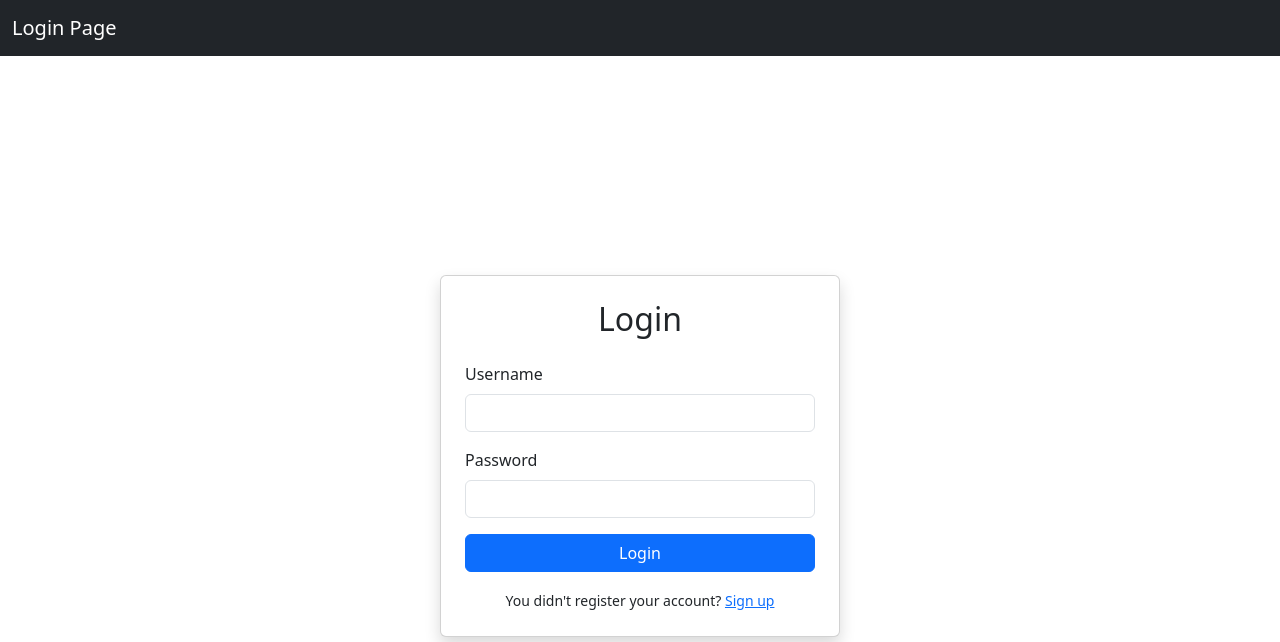
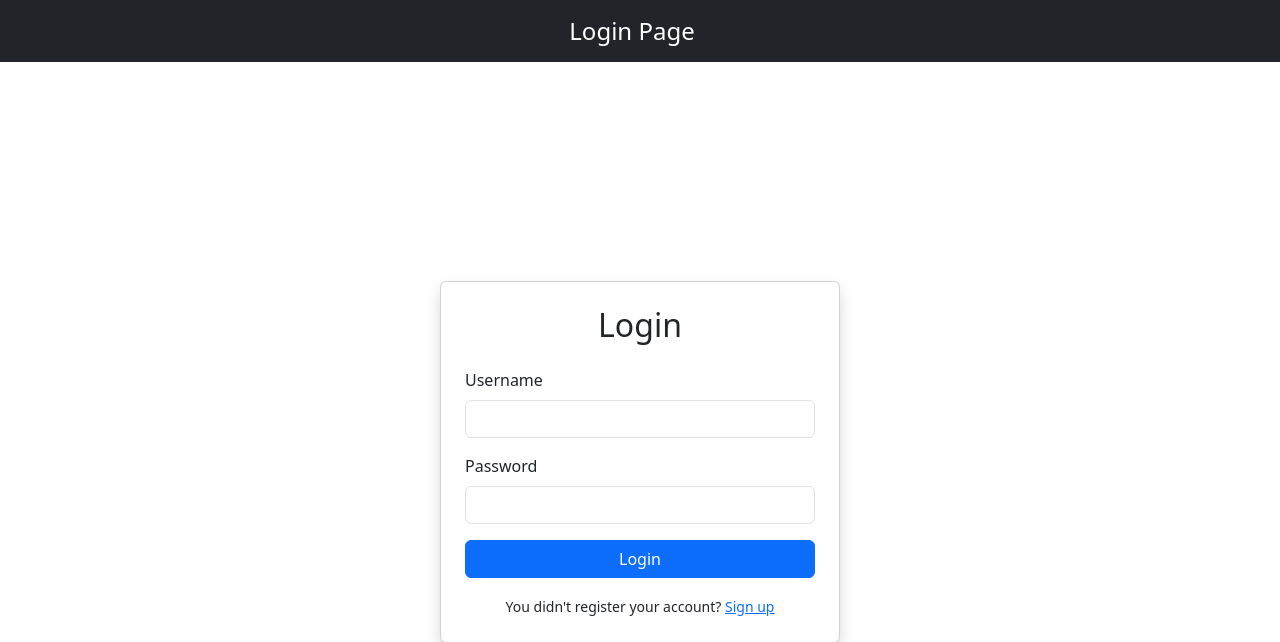
Before and after one commit to Don-Soby-2007/Login-Logout, a Django app: page / in a window 1280 px wide. Shown: the top 642 px of the page. Run offline with Django 5.2, Linux system fonts and the light colour scheme.

Commit message:
bug fixed in allert

```diff
--- a/main/templates/home.html
+++ b/main/templates/home.html
@@ -10,8 +10,8 @@
 </head>
 <body>
 	<nav class="navbar navbar-expand-lg navbar-dark bg-dark">
-		<div class="container-fluid">
-			<a class="navbar-brand" href="#">{% block nav_title %} {% endblock %} </a>
+		<div class="container-fluid justify-content-center">
+			<a class="navbar-brand fs-4" href="#">{% block nav_title %} {% endblock %} </a>
 		</div>
 	</nav>
 
--- a/main/templates/login_page.html
+++ b/main/templates/login_page.html
@@ -10,10 +10,11 @@
 			<div class="alert alert-danger"id="alert-message">
             	{{ message }}
         	</div>
+            {% else %}
+			<div class="alert alert-{{ message.tags }}"id="alert-message">
+            	{{ message }}
+        	</div>
 		{% endif %}
-        <div class="alert alert-{{ message.tags }}"id="alert-message">
-            {{ message }}
-        </div>
         {% endfor %}
     </div>
 {% endif %}
```
Also changed, not shown: main/templates/sign_up_page.html (+4 -3 lines), main/db.sqlite3.
